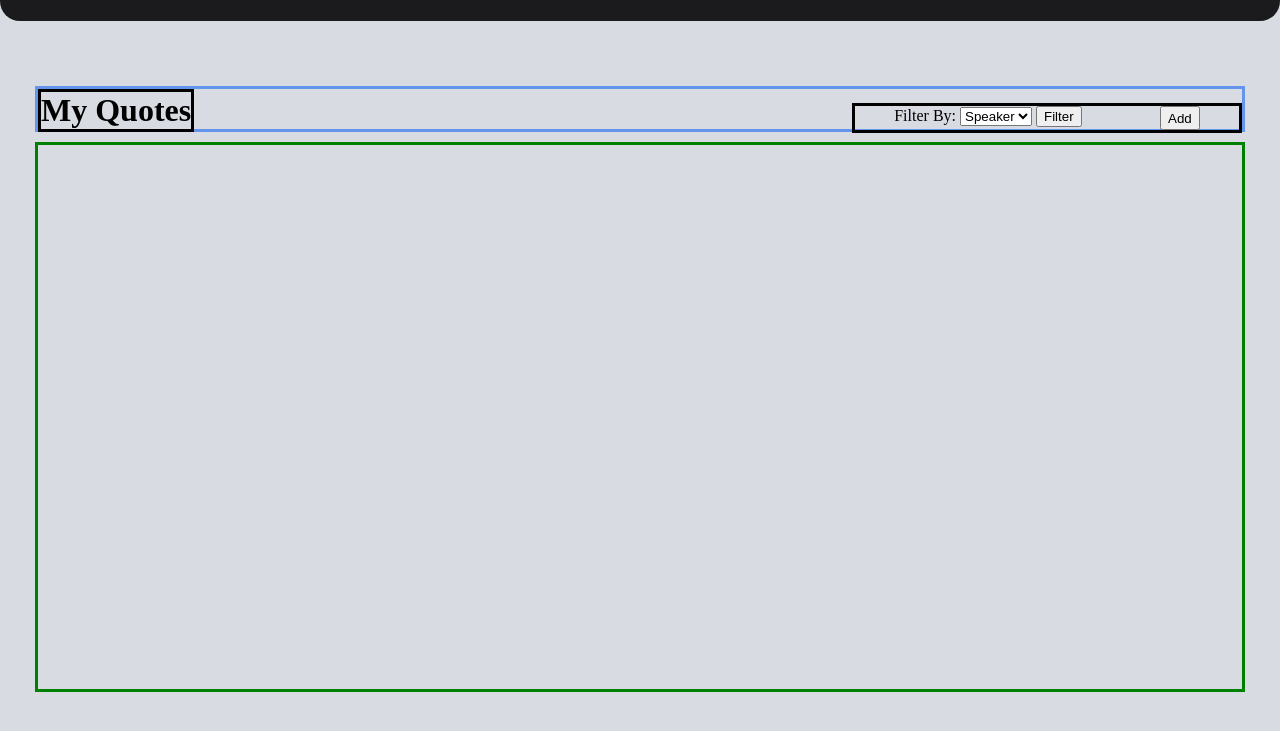
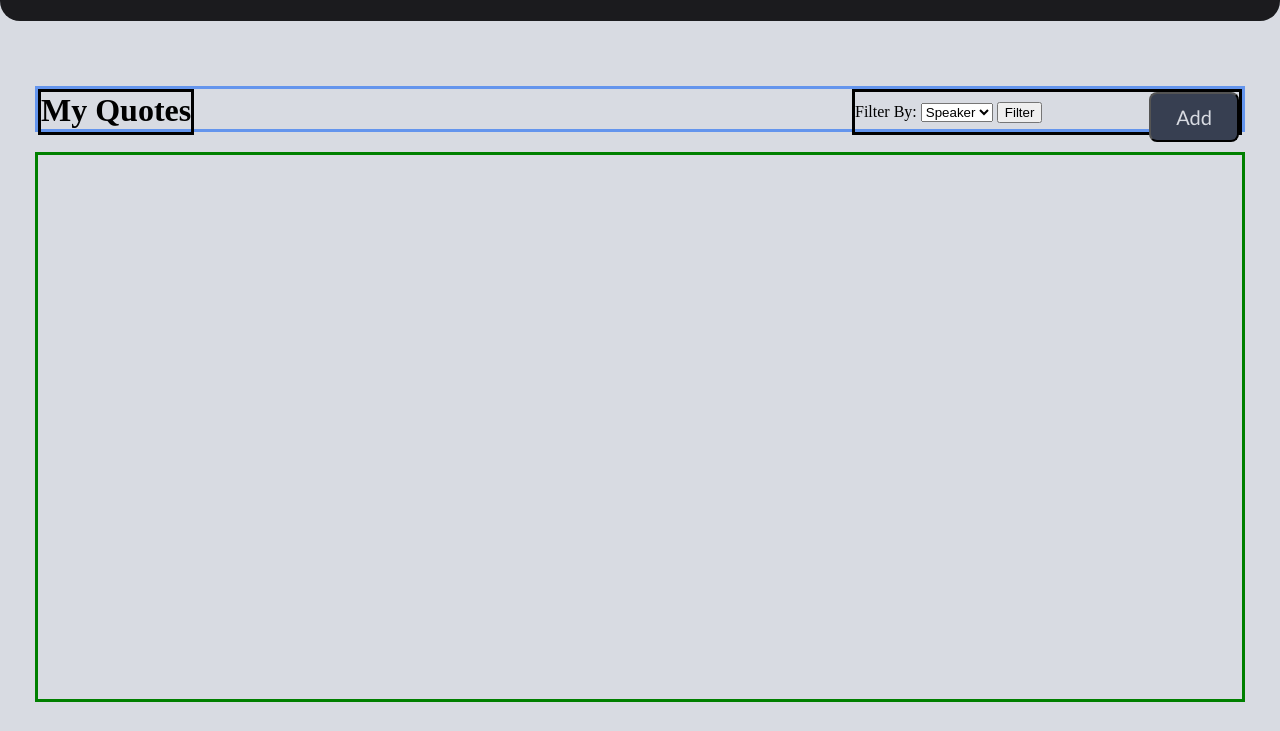
Before and after one commit to dallasmay/Cadence, a website: page public/myQuotes.html in a window 1280 px wide. Shown: the part 69-800 px from the top of the page. Drawn offline with Linux system fonts and the light colour scheme; a web font is replaced by a local one.

Commit message:
fiddled with positioning and styling of add button on myquotes page

```diff
--- a/public/myQuotes.html
+++ b/public/myQuotes.html
@@ -32,7 +32,7 @@
                     </select>
                     <button>Filter</button>
                 </form>
-                <button>Add</button>
+                <button id="add-quote-button">Add</button>
             </span>
         </div>
     </div>
--- a/public/styles.css
+++ b/public/styles.css
@@ -26,7 +26,7 @@ a, a:hover, a:focus, a:active {
     bottom: 18px;
     font-family: 'Charis SIL', serif;
     font-size: 20px;
-    font-weight: bold;
+    /* font-weight: bold; */
     margin: 0px 30px 0px;
     color: #D8DBE2;
 }
@@ -121,7 +121,7 @@ a, a:hover, a:focus, a:active {
     border: solid green;
     /* height: 510px; */
     height: 68vh;
-    margin: 10px 35px 0px
+    margin: 20px 35px 0px
     /* margin-left: 15px;
     margin-right: 15px; */
 }
@@ -135,19 +135,41 @@ a, a:hover, a:focus, a:active {
 }
 #filter-form {
     display: inline;
+    margin: 10px 0px;
 }
 #control-bar-flex-container {
     display: flex;
     justify-content: space-between;
-    align-items: baseline;
+    /* align-items: baseline; */
 }
 #inputs-flex-container {
     border: solid;
     width: 30vw;
-    height: 3vh;
+    height: 5vh;
     display: flex;
-    justify-content: space-around;
+    justify-content: space-between;
 }
 header {
     border: solid ;
 }
+#add-quote-button {
+    font-family: 'Trebuchet MS', serif;
+    font-size: 15pt;
+    padding: 7px;
+    padding-left: 25px;
+    padding-right: 25px;
+    border-radius: 8px;
+    background-color: #373F51;
+    color: #D8DBE2;
+    height: 50px;
+}
+#add-quote-button:hover {
+    font-family: 'Trebuchet MS', serif;
+    padding: 7px;
+    padding-left: 25px;
+    padding-right: 25px;
+    border-radius: 8px;
+    background-color: #444e64;
+    color: #D8DBE2;
+    cursor: pointer;
+}
```
